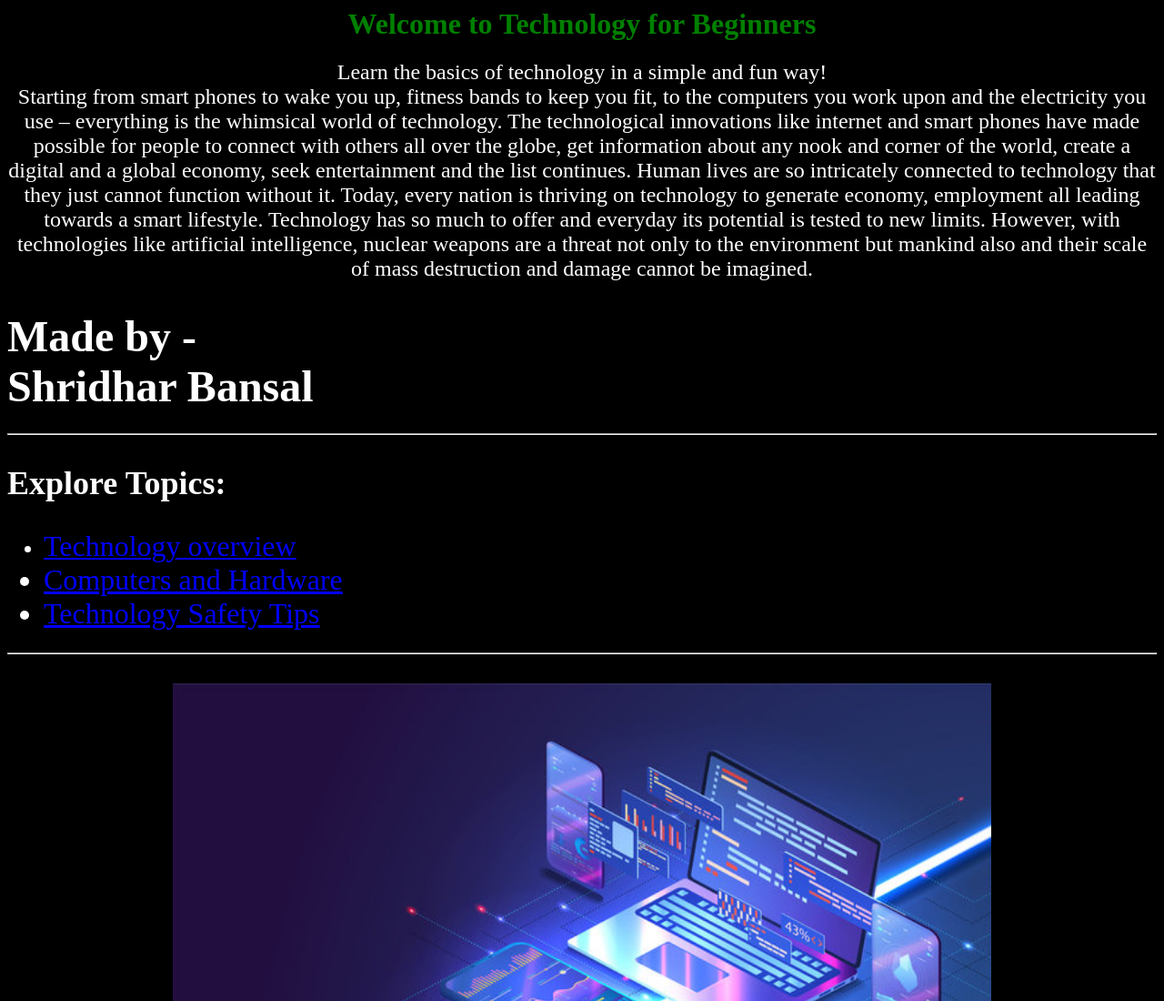
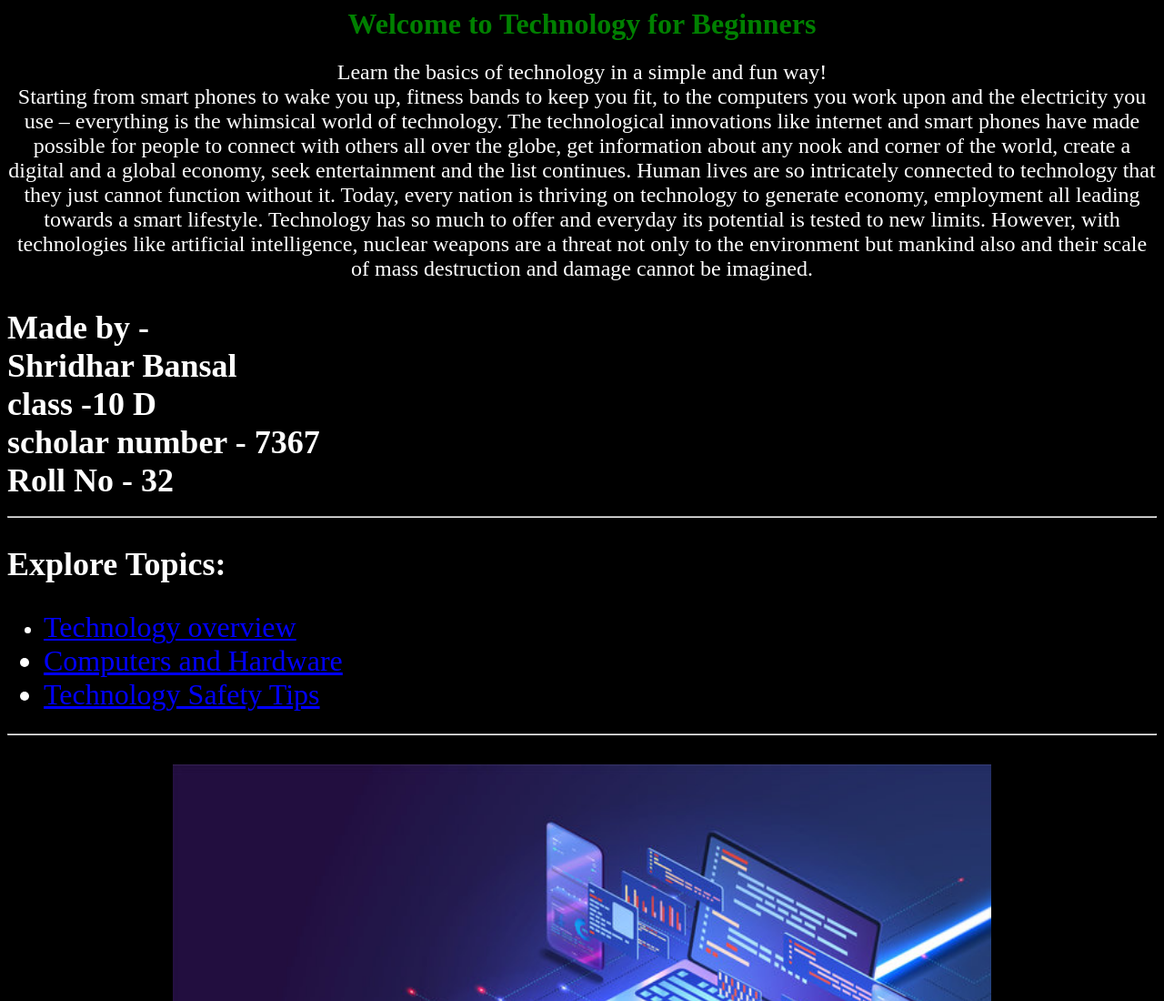
Before and after one commit to User07241/htmlproject, a plain HTML site: page index.html in a window 1280 px wide. Shown: the top 1100 px of the page at 91% size. Drawn offline with Linux system fonts and the light colour scheme.

Commit message:
Update index.html

```diff
--- a/index.html
+++ b/index.html
@@ -7,8 +7,8 @@
     <p align="center"><font size="5">Learn the basics of technology in a simple and fun way!<br>Starting from smart phones to wake you up, fitness bands to keep you fit, to the computers you work upon and the electricity you use – everything is the whimsical world of technology. The technological innovations like internet and smart phones have made possible for people to connect with others all over the globe, get information about any nook and corner of the world, create a digital and a global economy, seek entertainment and the list continues. Human lives are so intricately connected to technology that they just cannot function without it.
 
 Today, every nation is thriving on technology to generate economy, employment all leading towards a smart lifestyle. Technology has so much to offer and everyday its potential is tested to new limits. However, with technologies like artificial intelligence, nuclear weapons are a threat not only to the environment but mankind also and their scale of mass destruction and damage cannot be imagined.</p>
-    <h1> Made by - <br> Shridhar Bansal <br>
-    <hr>
+    <h2> Made by - <br> Shridhar Bansal <br> class -10 D <br> scholar number - 7367<br> Roll No - 32
+     <hr>
 
     <h2>Explore Topics:</h2>
     <ul>
```
